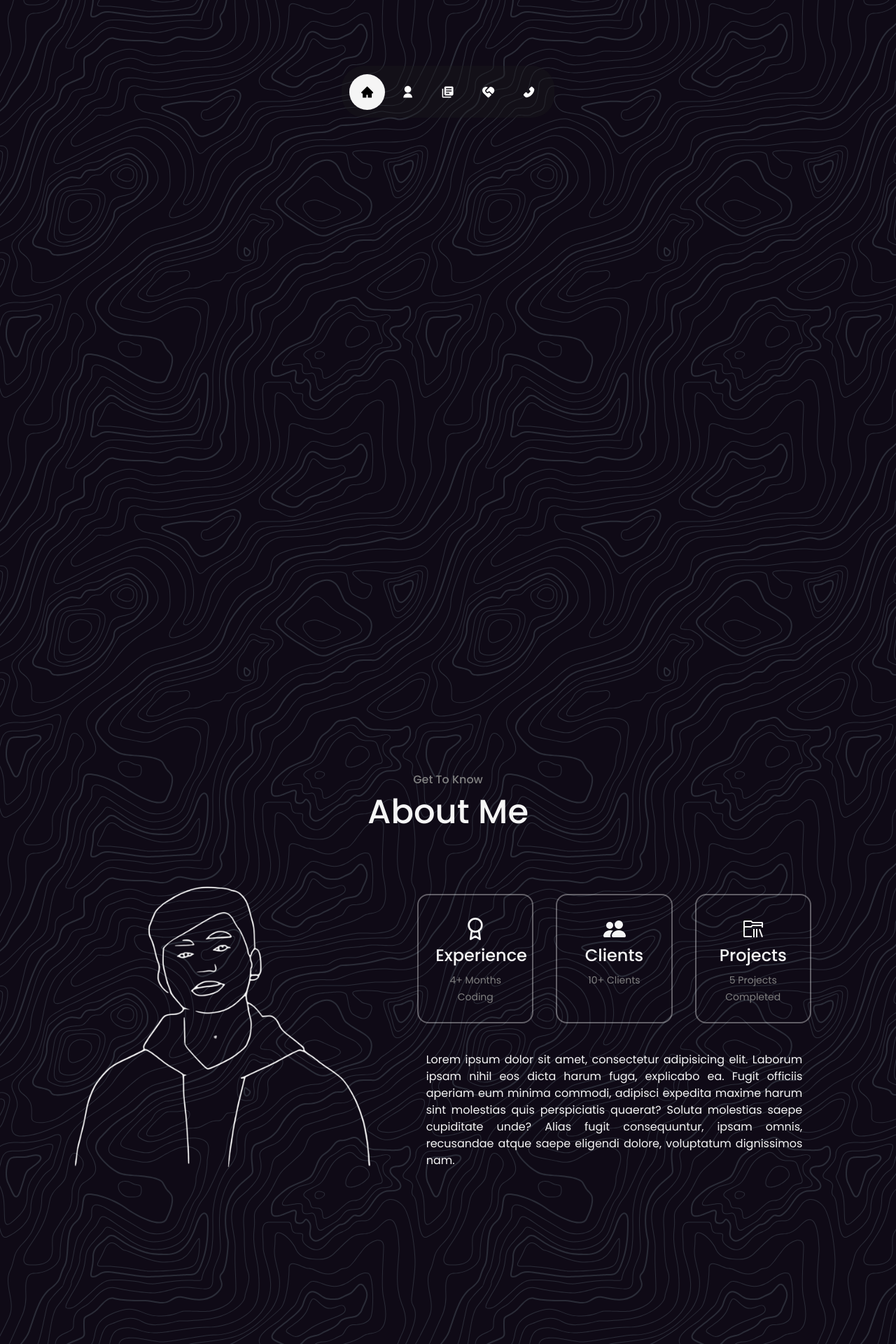
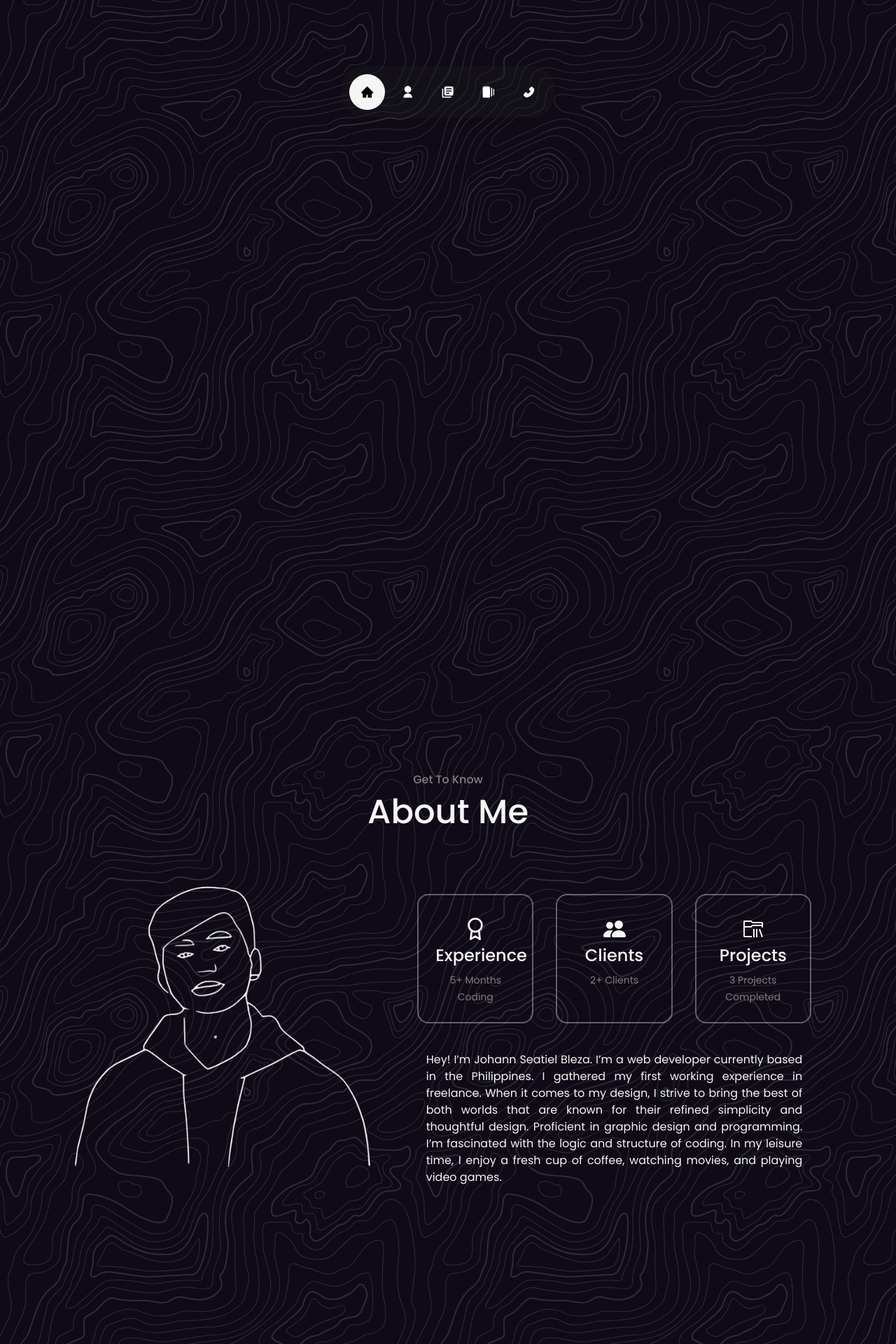
Before and after one commit to johannbleza/portfolio-website, a React (Create React App) app: page / in a window 1280 px wide. Shown: the part 600-2520 px from the top of the page at 70% size. Built offline with nearby package versions, Linux system fonts and the light colour scheme.

Commit message:
fixed linksand pics

```diff
--- a/src/components/about/About.jsx
+++ b/src/components/about/About.jsx
@@ -21,23 +21,29 @@ const About = () => {
                           <div className="col-11 col-lg-3 about-card p-4 mt-3">
                               <FiAward className='about-icon m-2' />
                               <h4>Experience</h4>
-                              <small>4+ Months Coding</small>
+                              <small>5+ Months Coding</small>
                           </div>
                           <div className="col-11 col-lg-3 about-card p-4 mt-3">
                               <BsPeopleFill className='about-icon m-2' />
                               <h4>Clients</h4>
-                              <small>10+ Clients</small>
+                              <small>2+ Clients</small>
                           </div>
                           <div className="col-11 col-lg-3 about-card p-4 mt-3">
                               <VscFolderLibrary className='about-icon m-2' />
                               <h4>Projects</h4>
-                              <small>5 Projects Completed</small>
+                              <small>3 Projects Completed</small>
                           </div>
 
                       </div>
                       <div className="row justify-content-center">
                           <div className="col-12 col-md-11">
-                              <p className='p-4 paragraph'>Lorem ipsum dolor sit amet, consectetur adipisicing elit. Laborum ipsam nihil eos dicta harum fuga, explicabo ea. Fugit officiis aperiam eum minima commodi, adipisci expedita maxime harum sint molestias quis perspiciatis quaerat? Soluta molestias saepe cupiditate unde? Alias fugit consequuntur, ipsam omnis, recusandae atque saepe eligendi dolore, voluptatum dignissimos nam.</p>
+                              <p className='p-4 paragraph'>Hey! I’m Johann Seatiel Bleza.
+
+                                  I’m a web developer currently based in the Philippines. I gathered my first working experience in freelance. When it comes to my design, I strive to bring the best of both worlds that are known for their refined simplicity and thoughtful design.
+
+                                  Proficient in graphic design and programming. I’m fascinated with the logic and structure of coding.
+
+                                  In my leisure time, I enjoy a fresh cup of coffee, watching movies, and playing video games.</p>
                           </div>
                       </div>
                 </div>
--- a/src/components/contact/contact.css
+++ b/src/components/contact/contact.css
@@ -1,6 +1,6 @@
 #contact h5 {
     font-size: 1rem;
-    padding-top: 4rem;
+    padding-top: 2rem;
     color: gray;
 }
 
--- a/src/components/header/Header.jsx
+++ b/src/components/header/Header.jsx
@@ -10,7 +10,7 @@ const Header = () => {
         <h5>Full Stack Developer</h5>
         <div className='mt-3'>
             <a href={cv} download className='button'>Download CV</a>
-            <a href="" className='button-primary button'>Contact Me</a>
+            <a href="#contact" className='button-primary button'>Contact Me</a>
         </div>
     </header>
   )
--- a/src/components/nav/Nav.jsx
+++ b/src/components/nav/Nav.jsx
@@ -3,7 +3,7 @@ import './nav.css'
 import { AiFillHome } from 'react-icons/ai'
 import { RiUserFill } from 'react-icons/ri'
 import { MdLibraryBooks } from 'react-icons/md'
-import { RiServiceFill } from 'react-icons/ri'
+import { MdWebStories } from 'react-icons/md'
 import { AiFillPhone } from 'react-icons/ai'
 import { useState } from 'react'
 
@@ -17,7 +17,7 @@ const Nav = () => {
               <a href='#' onClick={() => setActiveNav('#')} className={activeNav === '#' ? 'active' : ''}><AiFillHome/></a>
               <a href='#about' onClick={() => setActiveNav('#about')} className={activeNav === '#about' ? 'active' : ''}><RiUserFill/></a>
             <a href='#experience' onClick={()=> setActiveNav('#experience')} className={ activeNav === '#experience' ? 'active': ''}><MdLibraryBooks/></a>
-              <a href='#projects' onClick={() => setActiveNav('#projects')} className={activeNav === '#projects' ? 'active' : ''}><RiServiceFill/></a>
+              <a href='#projects' onClick={() => setActiveNav('#projects')} className={activeNav === '#projects' ? 'active' : ''}><MdWebStories/></a>
               <a href='#contact' onClick={() => setActiveNav('#contact')} className={activeNav === '#contact' ? 'active' : ''}><AiFillPhone/></a>
         </nav>
     </section>
--- a/src/components/projects/Projects.jsx
+++ b/src/components/projects/Projects.jsx
@@ -1,6 +1,7 @@
 import React from 'react'
 import './projects.css'
 import img1 from './../../assets/project1.png'
+import img2 from './../../assets/project2.png'
 
 const data = [
   {
@@ -13,19 +14,19 @@ const data = [
   },
   {
     id: 2,
-    image: img1,
+    image: img2,
     title: "MERN E-Commerce Website",
     info: "A fully functional E-Commerce Application using MongoDB, Express.js, React.js and Node.js",
-    github: 'https://github.com/johannbleza/portfolio-website',
-    demo: 'https://portfolio-website-gray-ten.vercel.app/'
+    github: 'https://github.com/johannbleza/e-commerce-website',
+    demo: 'https://e-commerce-one-zeta.vercel.app/'
   },
   {
     id: 3,
-    image: img1,
+    image: img2,
     title: "E-Commerce REST API",
     info: "A Node.js E-Commerce App REST API with MongoDB",
-    github: 'https://github.com/johannbleza/portfolio-website',
-    demo: 'https://portfolio-website-gray-ten.vercel.app/'
+    github: 'https://github.com/johannbleza/e-commerce-api',
+    demo: 'https://e-commerce-one-zeta.vercel.app/'
   }
 ]
 
--- a/src/components/projects/projects.css
+++ b/src/components/projects/projects.css
@@ -25,3 +25,7 @@
     border: 1px solid white;
     cursor: default;
 }
+
+.card-paragraph{
+    color: lightgray;
+}
```
Also changed, not shown: 1 other file (tests, documents, lock files or other folders).
